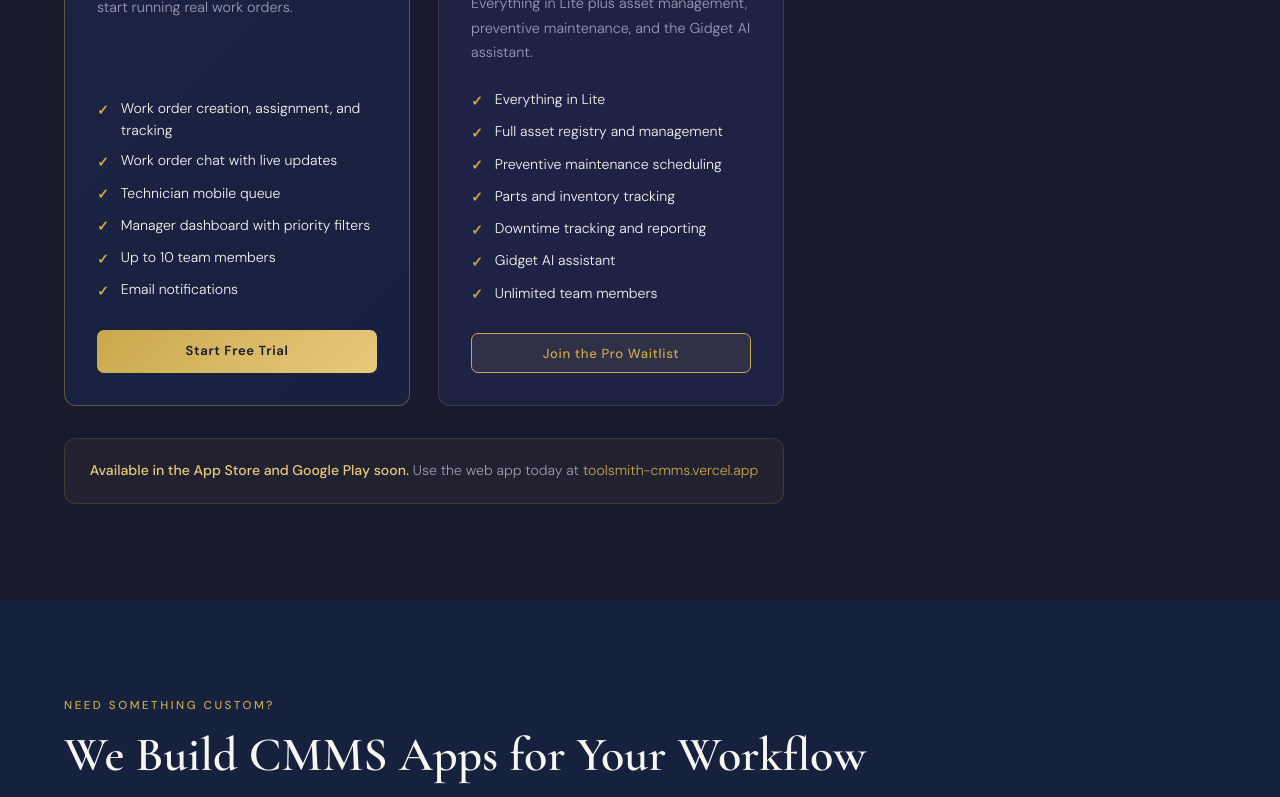
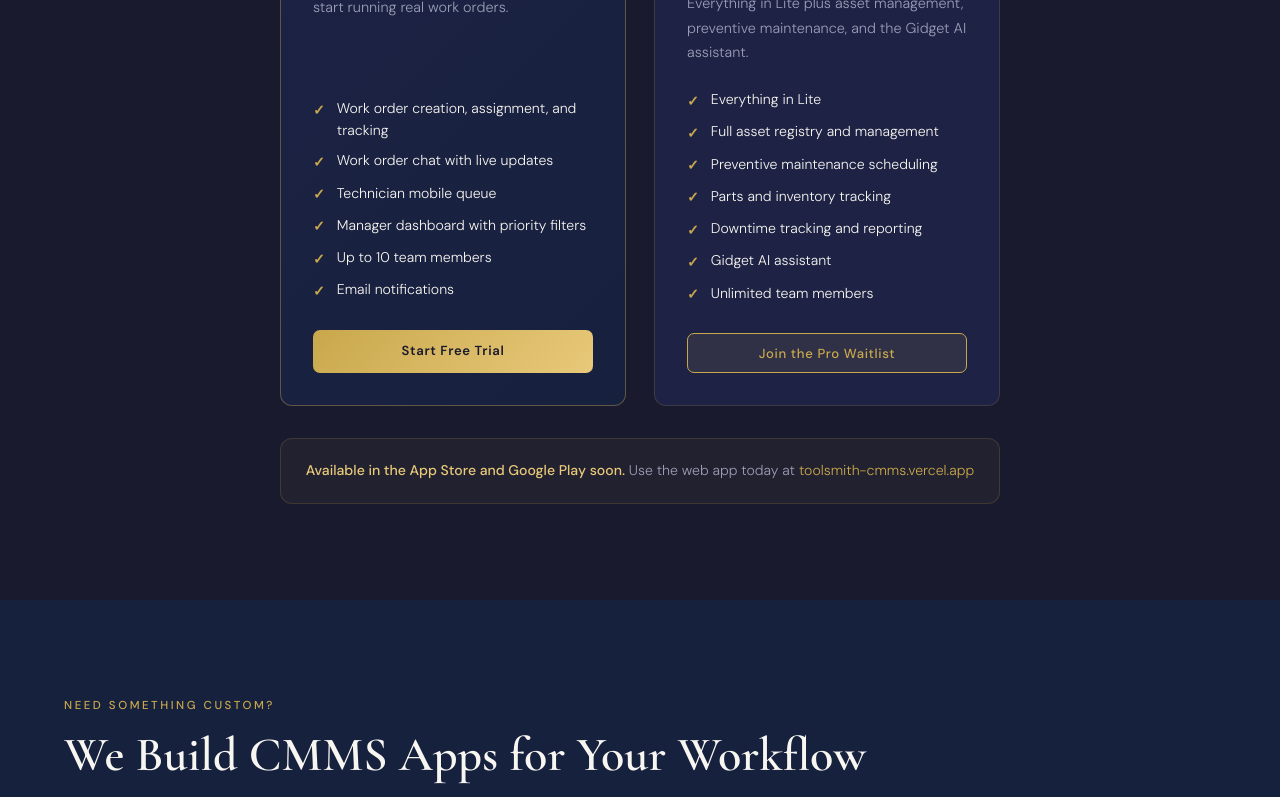
Before and after one commit to GidgetPINK/toolsmith-site, a website: page index-full.html in a window 1280 px wide. Shown: the part 2037-2834 px from the top of the page. Drawn offline with nearby package versions, Linux system fonts and the light colour scheme.

Commit message:
center align pricing section

```diff
--- a/index-full.html
+++ b/index-full.html
@@ -44,7 +44,7 @@ section{padding:6rem 5%}
 .stitle{font-family:'Cormorant Garamond',serif;font-size:clamp(2rem,4vw,3rem);font-weight:600;margin-bottom:1rem;line-height:1.15}
 .ssub{color:var(--muted);max-width:540px;font-size:.98rem;margin-bottom:3.5rem;line-height:1.75}
 .divider{width:48px;height:2px;background:linear-gradient(90deg,var(--gold),transparent);margin:1rem 0 1.5rem}
-.pricing-grid{display:grid;grid-template-columns:repeat(2,1fr);gap:1.75rem;margin-bottom:2rem;max-width:720px}
+.pricing-grid{display:grid;grid-template-columns:repeat(2,1fr);gap:1.75rem;margin-bottom:2rem;max-width:720px;margin-left:auto;margin-right:auto;text-align:left}
 .pricing-card{background:var(--card);border:1px solid var(--cb);border-radius:var(--r);padding:2rem;display:flex;flex-direction:column;position:relative;overflow:hidden}
 .pricing-card::before{content:'';position:absolute;top:0;left:0;right:0;height:2px;background:linear-gradient(90deg,var(--gold),var(--gold-light))}
 .pricing-card.featured{border-color:rgba(201,168,76,.4);background:linear-gradient(135deg,#1e2245,#16213e)}
@@ -62,7 +62,7 @@ section{padding:6rem 5%}
 .pricing-btn.primary-btn{background:linear-gradient(135deg,var(--gold),var(--gold-light));color:var(--charcoal);border:none;font-weight:600}
 .pricing-btn.primary-btn:hover{opacity:.88}
 .coming-soon-badge{display:inline-flex;align-items:center;gap:.4rem;background:rgba(201,168,76,.1);border:1px solid rgba(201,168,76,.25);color:var(--gold);padding:.25rem .75rem;border-radius:20px;font-size:.72rem;letter-spacing:.06em;margin-bottom:1rem}
-.app-store-note{text-align:center;margin-top:2rem;padding:1.25rem;background:rgba(201,168,76,.05);border:1px solid var(--cb);border-radius:12px;max-width:720px}
+.app-store-note{text-align:center;margin-top:2rem;padding:1.25rem;background:rgba(201,168,76,.05);border:1px solid var(--cb);border-radius:12px;max-width:720px;margin-left:auto;margin-right:auto}
 .app-store-note p{color:var(--muted);font-size:.88rem}
 .app-store-note strong{color:var(--gold-light);font-weight:500}
 #features{background:var(--navy)}
@@ -274,7 +274,7 @@ footer{background:var(--charcoal);border-top:1px solid var(--cb);padding:2.5rem
   </div>
 </section>
 
-<section id="pricing" style="background:var(--charcoal);">
+<section id="pricing" style="background:var(--charcoal);text-align:center;">
   <p class="slabel">Simple Pricing</p>
   <h2 class="stitle">One Price. Whole Team. No Per-User Fees.</h2>
   <div class="divider"></div>
```
